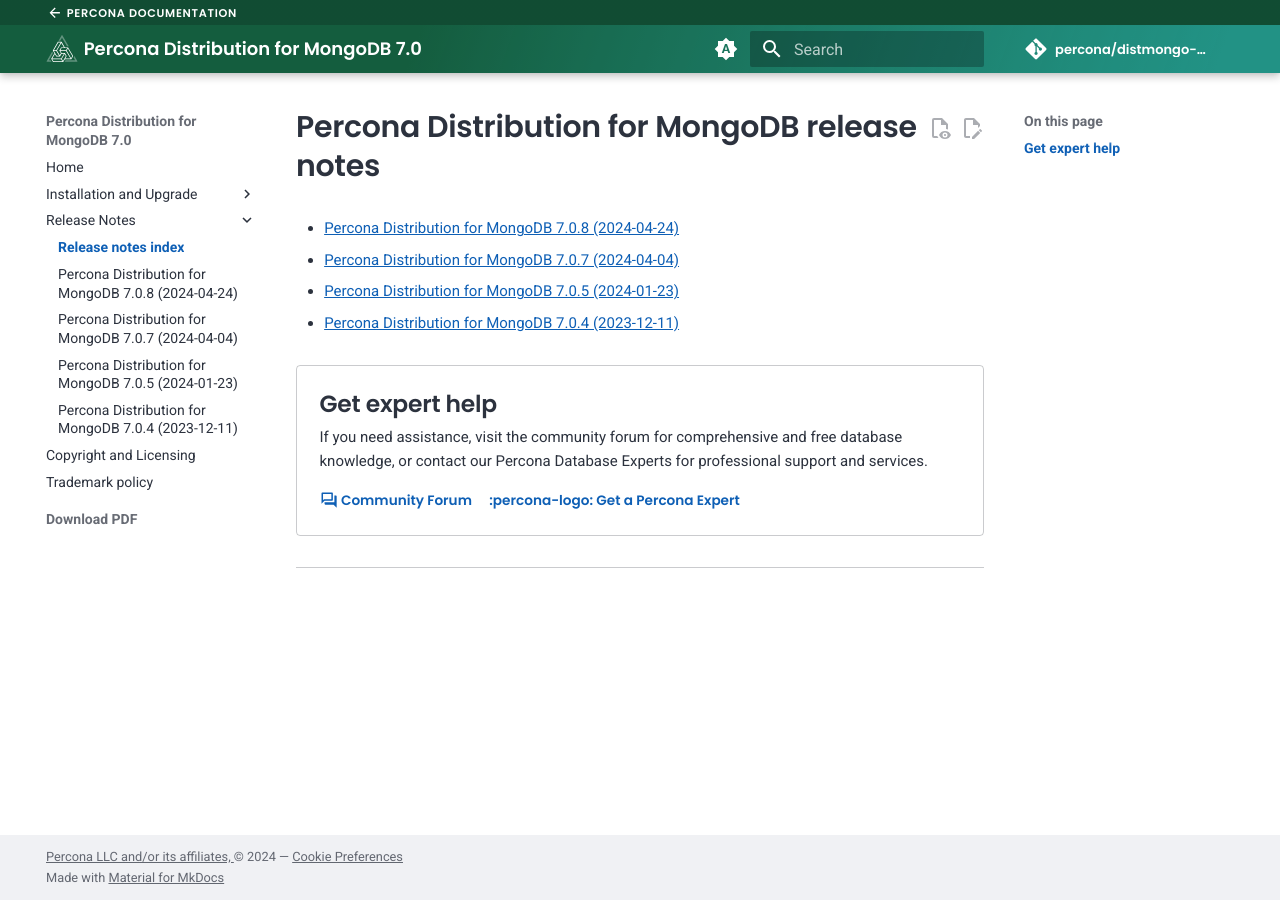
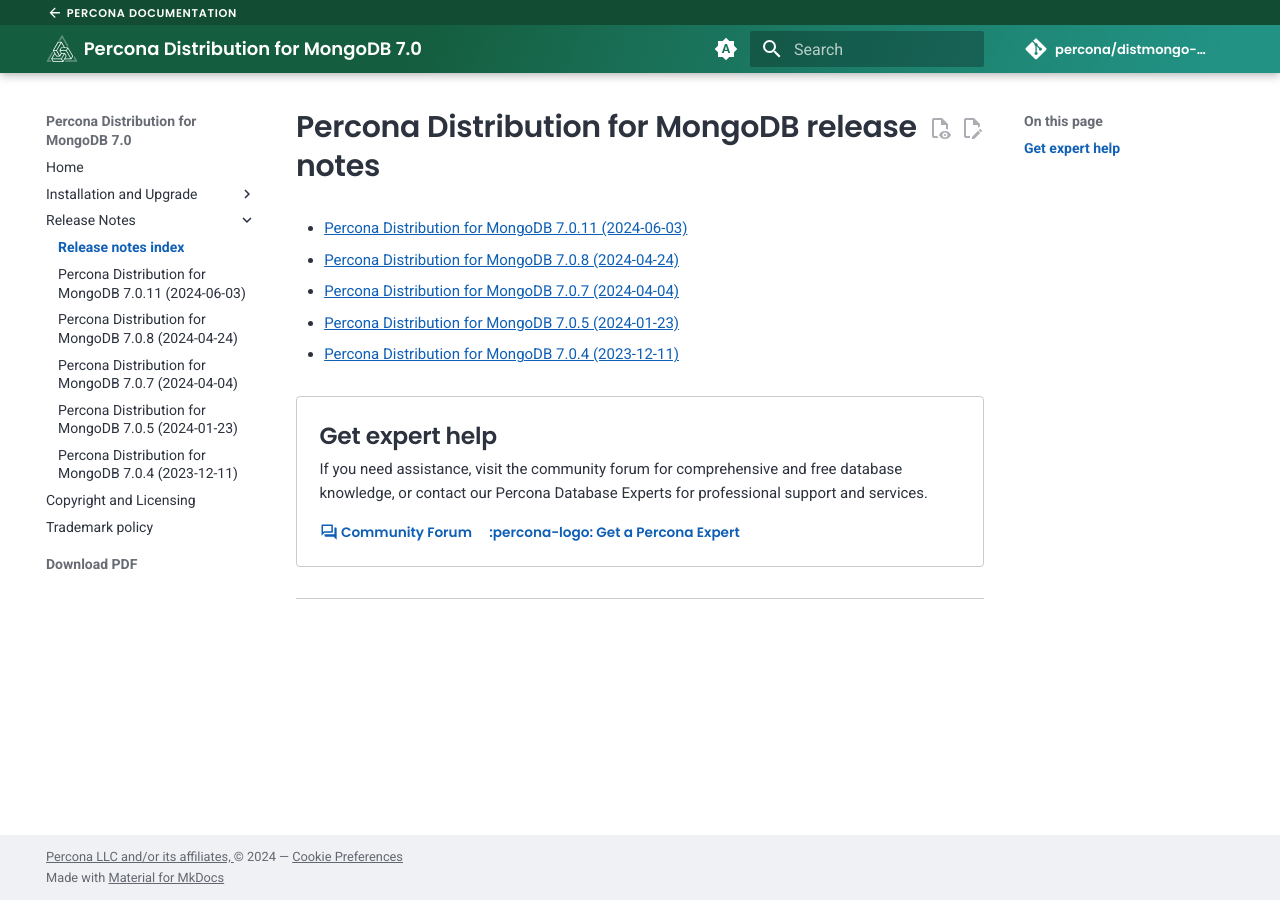
Before and after one commit to percona/distmongo-docs, an MkDocs documentation site: the page built from docs/release-notes.md, in a window 1280 px wide. Built offline with MkDocs 1.6.1 and Material for MkDocs 9.7.7, drawn with Linux system fonts in a browser that asks for light colours; nearby versions of some CDN libraries; comment, search, counter and statistics services are not loaded; the version menu is left out.

Commit message:
DISTMONGO-299 Release notes 7.0.11
new file:   docs/release-notes-v7.0.11.md
	modified:   docs/release-notes.md
	modified:   mkdocs-base.yml
	modified:   variables.yml

```diff
--- a/docs/release-notes.md
+++ b/docs/release-notes.md
@@ -1,4 +1,6 @@
 # Percona Distribution for MongoDB release notes
+
+* [Percona Distribution for MongoDB 7.0.11 (2024-06-03)](release-notes-v7.0.11.md)
 
 * [Percona Distribution for MongoDB 7.0.8 (2024-04-24)](release-notes-v7.0.8.md)
 
--- a/mkdocs-base.yml
+++ b/mkdocs-base.yml
@@ -135,7 +135,7 @@
   with-pdf: # https://github.com/orzih/mkdocs-with-pdf
           output_path: '_pdf/PerconaDistributionforMongoDB-7.0.pdf'
           cover_title: 'Distribution for MongoDB Documentation 7.0'
-          cover_subtitle: 7.0.8 (April 24, 2024)
+          cover_subtitle: 7.0.11 (June 3, 2024)
           author: 'Percona Technical Documentation Team'
           cover_logo: docs/_images/Percona_Logo_Color.png
           debug_html: false
@@ -162,6 +162,7 @@
       - minor-upgrade.md
   - Release Notes:
       - "Release notes index": "release-notes.md"
+      - release-notes-v7.0.11.md
       - release-notes-v7.0.8.md
       - release-notes-v7.0.7.md
       - release-notes-v7.0.5.md
--- a/variables.yml
+++ b/variables.yml
@@ -1,5 +1,5 @@
 # PDMDB Variables set for HTML output
 # See also mkdocs.yml plugins.with-pdf.cover_subtitle and output_path
 
-release: 'release-notes-v7.0.8'
+release: 'release-notes-v7.0.11'
 version: '7.0'
```
Also changed, not shown: docs/release-notes-v7.0.11.md (added, +32 -0 lines).
